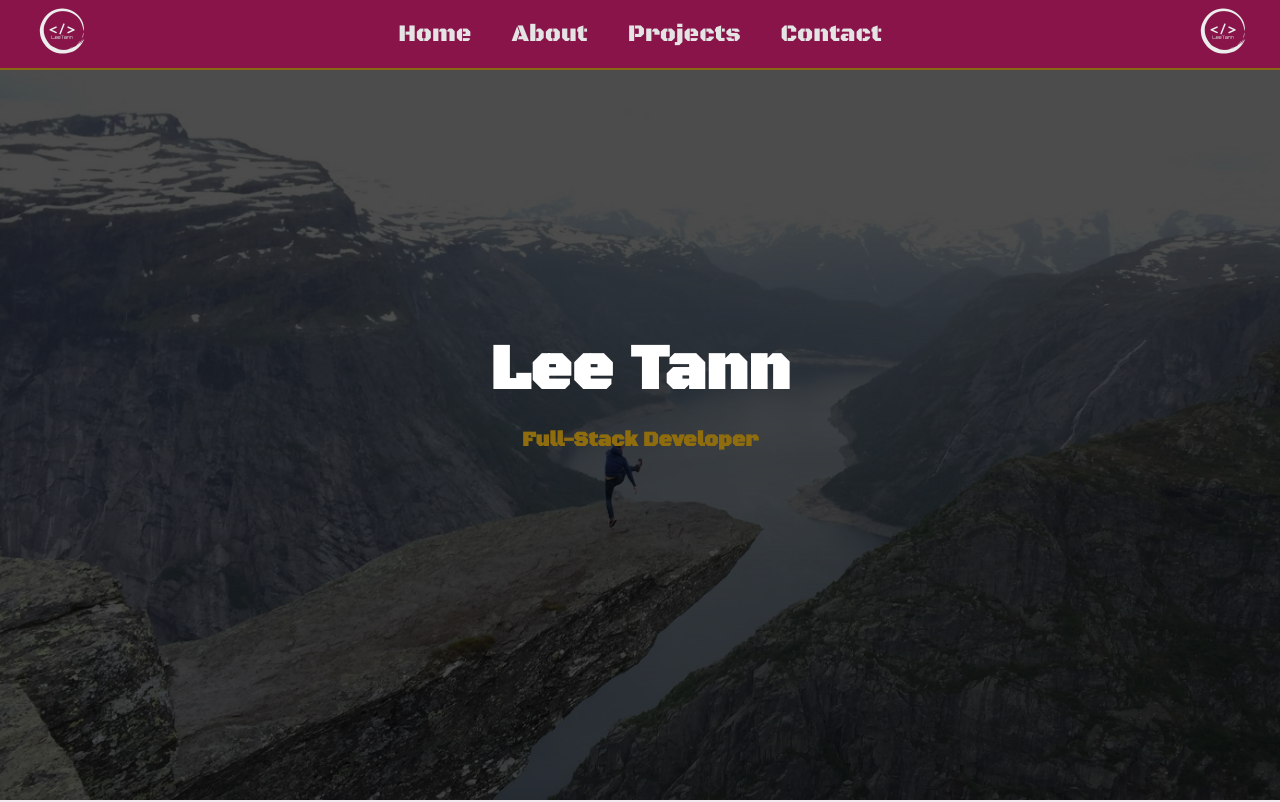
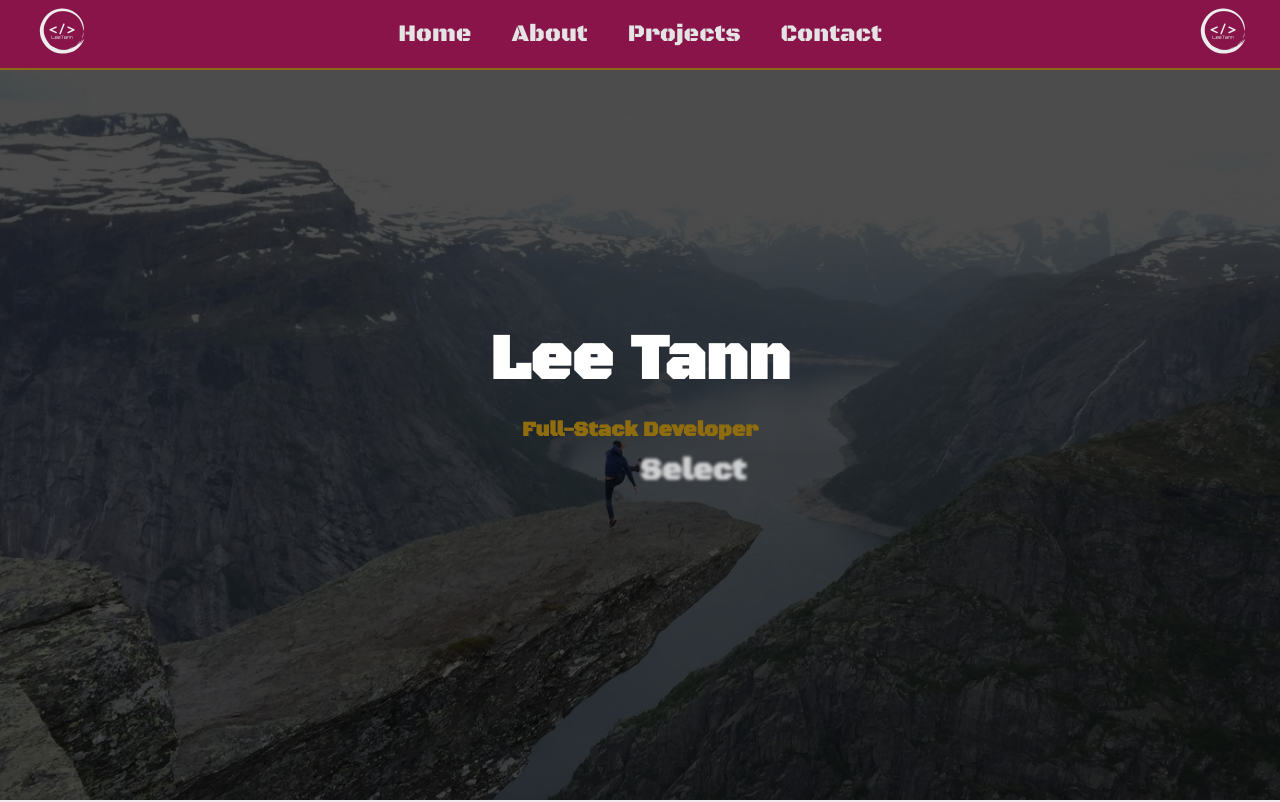
Before and after one commit to LeeTann/leetann-portfolio, a React (Create React App) app: page / in a window 1280 px wide. Shown: the top 802 px of the page. Built offline with nearby package versions, Linux system fonts and the light colour scheme; the HTML template or start-up script is replaced by a standard one.

Commit message:
Added start button

```diff
--- a/package.json
+++ b/package.json
@@ -3,9 +3,6 @@
   "version": "0.1.0",
   "private": true,
   "dependencies": {
-    "@testing-library/jest-dom": "^4.2.4",
-    "@testing-library/react": "^9.4.0",
-    "@testing-library/user-event": "^7.2.1",
     "react": "^16.12.0",
     "react-dom": "^16.12.0",
     "react-icons": "^3.8.0",
--- a/src/components/hero/Hero.js
+++ b/src/components/hero/Hero.js
@@ -1,4 +1,6 @@
 import React from 'react'
+import { FaArrowDown, FaArrowUp, FaArrowLeft, FaArrowRight } from 'react-icons/fa'
+import { Link } from 'react-scroll'
 import './hero.css'
 
 export default function Hero() {
@@ -10,6 +12,21 @@ export default function Hero() {
                     <div className="landing-inner">
                         <h1 className="hero-heading">Lee Tann</h1>
                         <h2 className="hero-sub">Full-Stack Developer</h2>
+                        <h5>
+                          <span><FaArrowUp /></span>
+                          <span><FaArrowUp /></span>
+                          <span><FaArrowDown /></span>
+                          <span><FaArrowDown /></span>
+                          <span><FaArrowLeft /></span>
+                          <span><FaArrowRight /></span>
+                          <span><FaArrowLeft /></span>
+                          <span><FaArrowRight /></span>
+                          <span>B</span>
+                          <span>A</span>
+                          <span>Select</span>
+                          <span>Start</span>
+                        </h5>
+                        <p className="start-btn"><Link to="about" spy={true} smooth={true} offset={-70} duration={700}>START<br/><FaArrowDown /></Link></p>
                     </div>
                 </div>
             </section>
--- a/src/components/hero/hero.css
+++ b/src/components/hero/hero.css
@@ -60,8 +60,90 @@
     color: var(--secondary-color);
 }
 @keyframes hero-sub {
-    0% {left: -1500px}
-    100% {left: 0}
+  0% {left: -1200px}
+  100% {left: 0}
+}
+
+h5 {
+  text-align: center;
+  color: #ddd;
+  font-size: 16px;
+}
+
+h5 span {
+  opacity: 0;
+  display: inline-block;
+  animation: animate 1s linear forwards;
+  position: relative;
+}
+
+@keyframes animate {
+  0% {
+    opactiy: 0;
+    filter: blur(10px);
+  }
+  50% {
+    opacity: 1;
+    transform: scale(2);
+    filter: blur(0px);
+  }
+  100% {
+    opacity: 0;
+  }
+}
+
+h5 span:nth-child(1) {
+  animation-delay: .5s
+}
+h5 span:nth-child(2) {
+  animation-delay: 1s;
+}
+h5 span:nth-child(3) {
+  animation-delay: 1.5s
+}
+h5 span:nth-child(4) {
+  animation-delay: 2s
+}
+h5 span:nth-child(5) {
+  animation-delay: 2.5s
+}
+h5 span:nth-child(6) {
+  animation-delay: 3s;
+}
+h5 span:nth-child(7) {
+  animation-delay: 3.5s;
+}
+h5 span:nth-child(8) {
+  animation-delay: 4s;
+}
+h5 span:nth-child(9) {
+  animation-delay: 4.5s
+}
+h5 span:nth-child(10) {
+  animation-delay: 5s;
+}
+h5 span:nth-child(11) {
+  animation-delay: 5.5s;
+}
+h5 span:nth-child(12) {
+  animation-delay: 6s;
+}
+
+.start-btn {
+  position: absolute;
+  bottom: 4rem;
+  animation: button 1s linear forwards;
+  animation-delay: 6.5s;
+  opacity: 0;
+}
+
+@keyframes button {
+  0% {
+    opacity: 0;
+  }
+  100% {
+    opacity: 1;
+  }
 }
 
 @media (max-width: 400px) {
```
Also changed, not shown: 1 other file (tests, documents, lock files or other folders).
